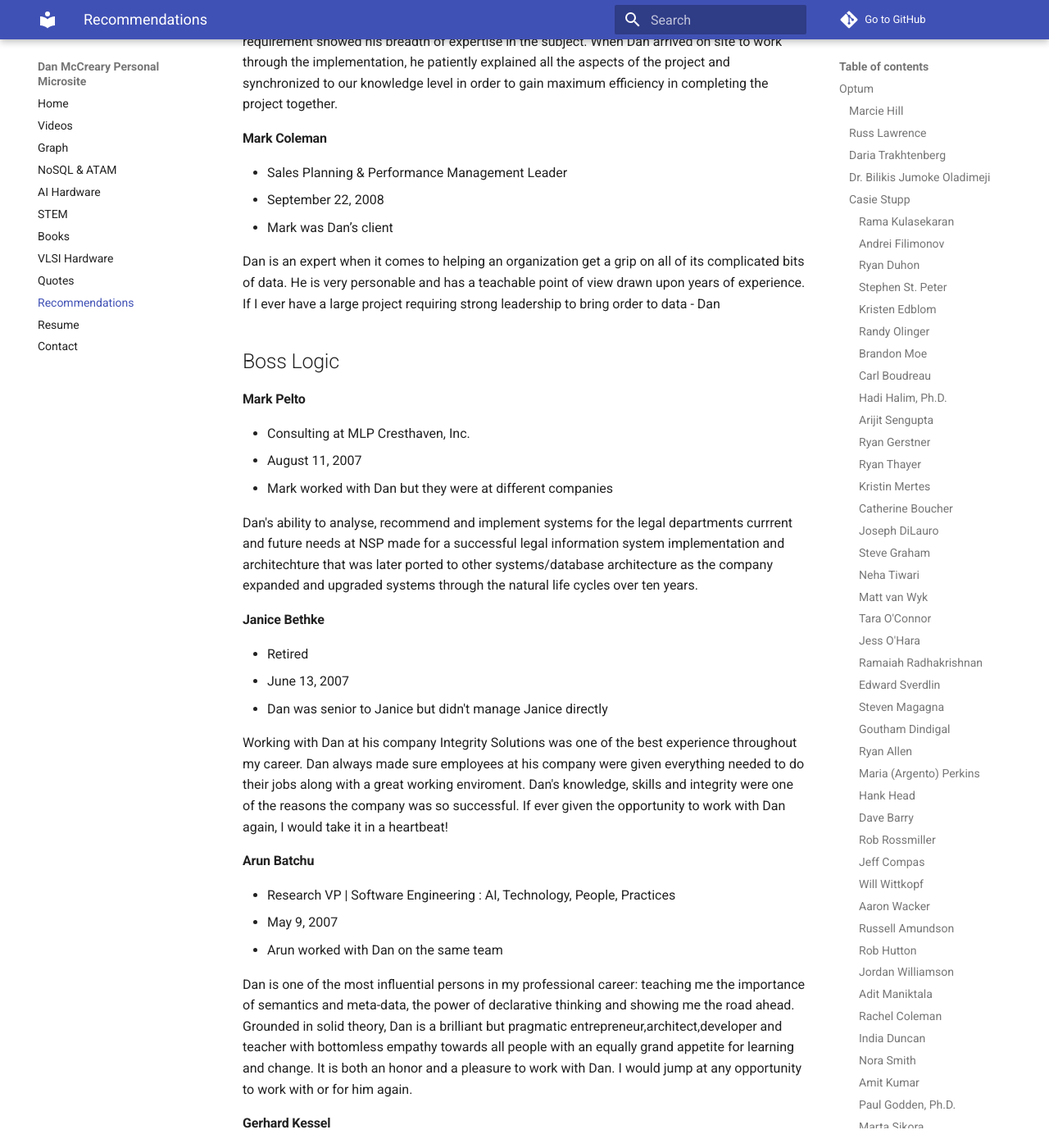
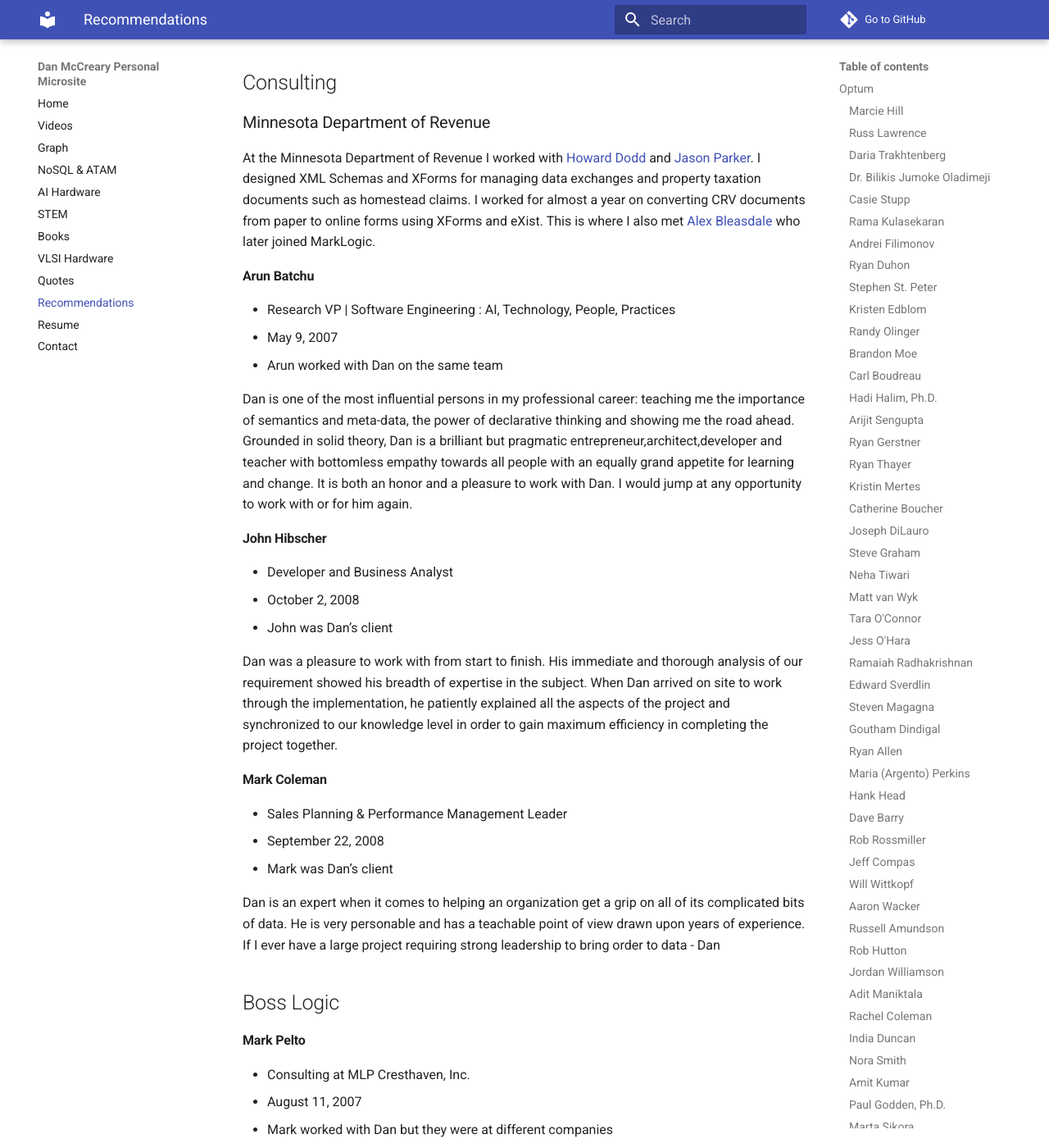
Before and after one commit to dmccreary/dmccreary, an MkDocs documentation site: the page built from docs/recommendations.md, in a window 1280 px wide and 1400 px high, scrolled down 38600 px. Shown: the whole window at 82% size. Built offline with MkDocs 1.6.1 and Material for MkDocs 9.7.7, drawn with Linux system fonts in a browser that asks for light colours; comment, search, counter and statistics services are not loaded; some of the changed text lies outside the part shown.

Commit message:
updating content

```diff
--- a/docs/recommendations.md
+++ b/docs/recommendations.md
@@ -62,7 +62,7 @@
 Dan is one of those individuals whose presence accelerates thoughtful innovation and capacity building. Though I did not work with him on the same team, my observation of his leadership and contributions on enterprise-wide initiatives that we converged on, is quite impressive. More recently building the Generative AI Center of Excellence and summer programming for teaching and mentoring the next generation of STEM and CS leaders. His track record of excellence and trustworthiness is so long and evident in both internal and external accomplishments.
 I have gratitude and respect for all I have witnessed of Dan’s work. He is a treasure to any organization that could leverage deep expertise in AI and general innovation. I strongly recommend him!Dan is one of those individuals whose presence accelerates thoughtful innovation and capacity building. Though I did not work with him on the same team, my observation of his leadership and contributions on enterprise-wide initiatives that we converged on, is quite impressive. More recently building the Generative AI Center of Excellence and summer programming for teaching and mentoring the next generation of STEM and CS leaders. His track record of excellence and trustworthiness is so long and evident in both internal and external accomplishments. I have gratitude and respect for all I have witnessed of Dan’s work. He is a treasure to any organization that could leverage deep expertise in AI and general innovation. I strongly recommend him!
 
-### Casie Stupp
+#### Casie Stupp
 
 * Director of Business Development Director of Business Development
 * September 13, 2023
@@ -828,6 +828,14 @@
 
 ## Integrity Solutions
 
+#### Pete Clark
+
+* Director of Engineering at CrowdStrike
+* July 24, 2005
+* Pete reported directly to Dan
+
+At Integrity Solutions, Dan was a visionary, building the company from the group of 7 co-founders to over 70 people.
+
 #### Craig Laurent
 
 * Software Solution Provider
@@ -870,6 +878,25 @@
 
 Dan left mighty big shoes to fill when I started at NeXT. The company he founded was a valuable partner for both NeXT and a company I later worked with, Gage. Dan has the gift of deep technical insight into issues. At a time when it seemed that quick-and-dirty, superficial "solutions" were the fashion, he was a steadfast proponent of quality design--solutions with integrity, to be true to the name of the company he founded.
 
+## Consulting
+
+### Minnesota Department of Revenue
+
+At the Minnesota Department of Revenue I worked with [Howard Dodd](https://www.linkedin.com/in/howard-dodd/) and [Jason Parker](https://www.linkedin.com/in/jasonparker/).  I designed XML Schemas and
+XForms for managing data exchanges and property taxation documents
+such as homestead claims.  I worked for almost a year on converting
+CRV documents from paper to online forms using XForms and eXist.
+This is where I also met [Alex Bleasdale](https://www.linkedin.com/in/alexbleasdale/) who later joined MarkLogic.
+
+#### Arun Batchu
+
+* Research VP | Software Engineering : AI, Technology, People, Practices
+* May 9, 2007
+* Arun worked with Dan on the same team
+
+Dan is one of the most influential persons in my professional career: teaching me the importance of semantics and meta-data, the power of declarative thinking and showing me the road ahead. Grounded in solid theory, Dan is a brilliant but pragmatic entrepreneur,architect,developer and teacher with bottomless empathy towards all people with an equally grand appetite for learning and change. It is both an honor and a pleasure to work with Dan. I would jump at any opportunity to work with or for him again.
+
+
 #### John Hibscher
 
 * Developer and Business Analyst
@@ -885,7 +912,6 @@
 * Mark was Dan’s client
 
 Dan is an expert when it comes to helping an organization get a grip on all of its complicated bits of data. He is very personable and has a teachable point of view drawn upon years of experience. If I ever have a large project requiring strong leadership to bring order to data - Dan
-
 
 ## Boss Logic
 
@@ -996,3 +1007,8 @@
 * Roseanne worked with Dan on the same team
 
 Dan was a great SME (subject matter expert) for me to consult about documentation issues. I was a tech writer in the ETA System V group, writing system administration docs, and he was always good for getting the information I needed. I value good knowledgeable sources when I find them. He was always one of the good ones.
+
+## Bell Labs
+
+[Howard Moscovitz](https://www.linkedin.com/in/howard-moscovitz-305815/)
+[Rob Tepper](https://www.linkedin.com/in/rob-tepper/)
```
Also changed, not shown: other parts of docs/recommendations.md (+0 -15 lines).
